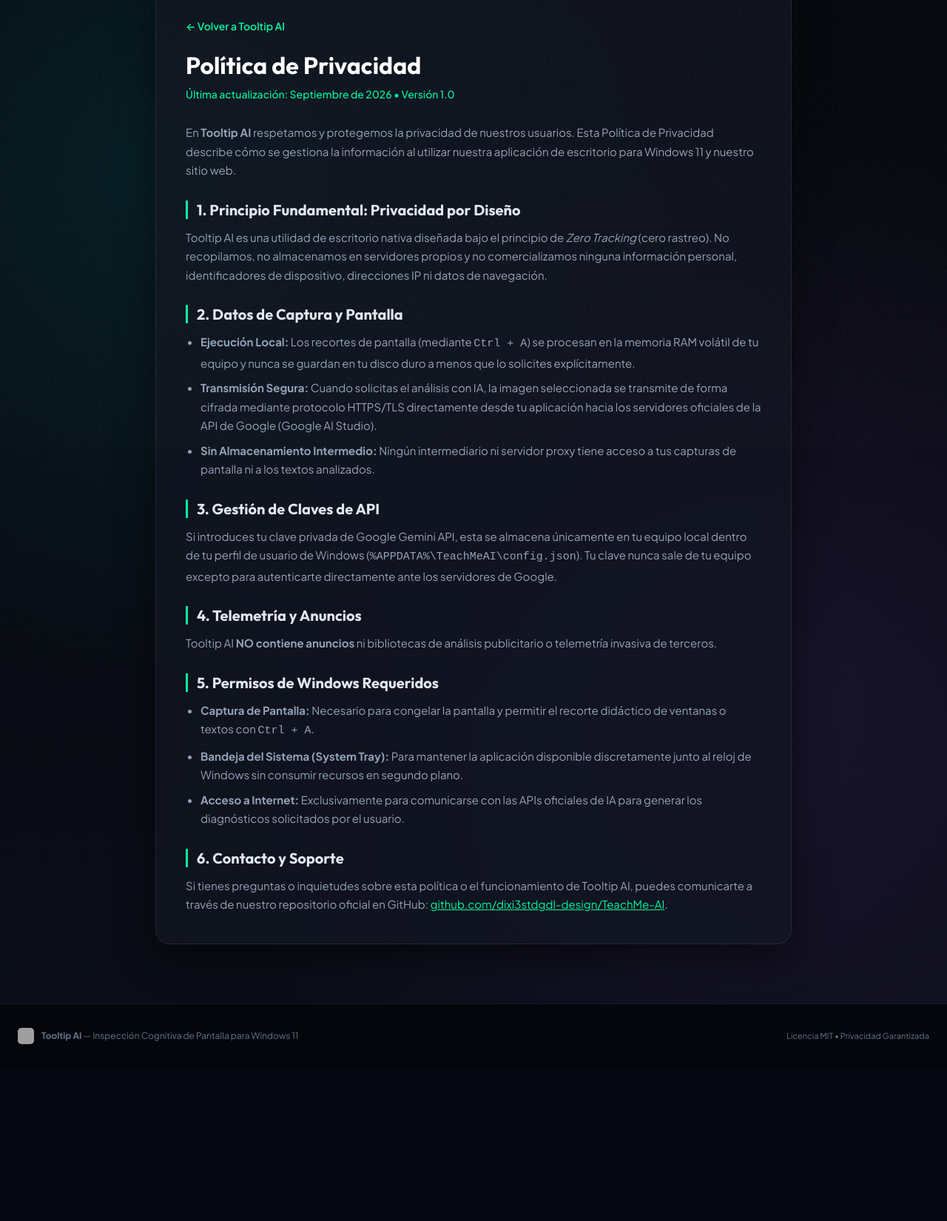
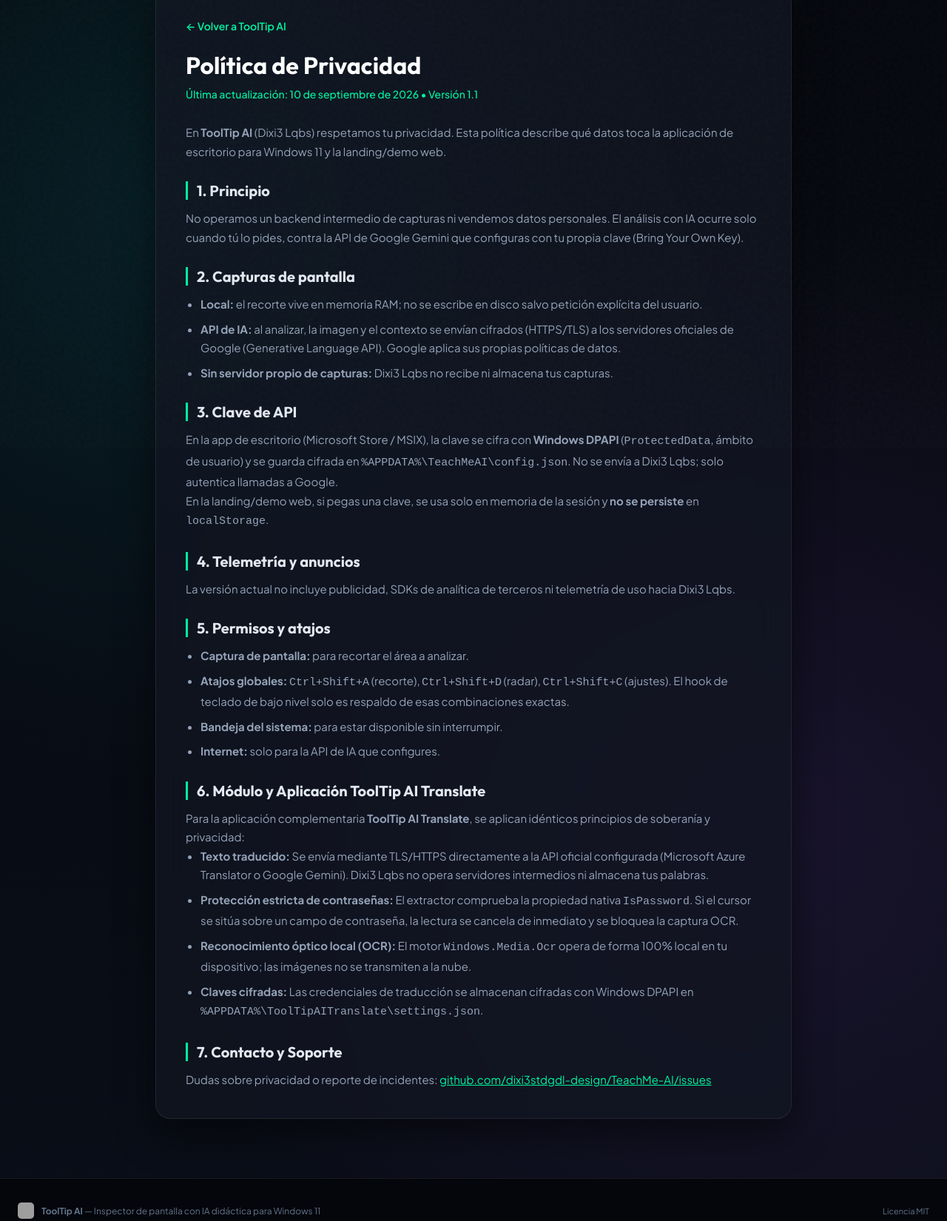
Before and after one commit to dixi3stdgdl-design/TeachMe-AI, an Electron app: page privacy.html in a window 1280 px wide. Shown: the part 194-1844 px from the top of the page at 74% size. Before the commit the page ends 1637 px from the top, so only its background shows below. Drawn offline with Linux system fonts and the light colour scheme; grey boxes are pictures that could not be loaded.

Commit message:
fix: deploy website and privacy policy to GitHub Pages for Microsoft Store certification

```diff
--- a/privacy.html
+++ b/privacy.html
@@ -3,7 +3,7 @@
 <head>
   <meta charset="UTF-8">
   <meta name="viewport" content="width=device-width, initial-scale=1.0">
-  <title>Política de Privacidad — Tooltip AI</title>
+  <title>Política de Privacidad — ToolTip AI</title>
   <link rel="preconnect" href="https://fonts.googleapis.com">
   <link rel="preconnect" href="https://fonts.gstatic.com" crossorigin>
   <link href="https://fonts.googleapis.com/css2?family=Outfit:wght@400;500;600;700&family=Plus+Jakarta+Sans:wght@400;500;600;700&family=JetBrains+Mono:wght@400;500&display=swap" rel="stylesheet">
@@ -77,8 +77,8 @@
   <header class="site-header">
     <nav class="site-nav">
       <a href="index.html" class="brand-badge">
-        <img src="icon.png" alt="Tooltip AI" class="brand-logo-img">
-        <span class="brand-name">Tooltip <span>AI</span></span>
+        <img src="icon.png" alt="ToolTip AI" class="brand-logo-img">
+        <span class="brand-name">ToolTip <span>AI</span></span>
       </a>
       <div class="nav-actions">
         <a href="index.html" class="nav-btn-github">Volver al Inicio</a>
@@ -87,46 +87,68 @@
   </header>
 
   <main class="privacy-container">
-    <a href="index.html" class="back-home">← Volver a Tooltip AI</a>
+    <a href="index.html" class="back-home">← Volver a ToolTip AI</a>
     <h1>Política de Privacidad</h1>
-    <span class="effective-date">Última actualización: Septiembre de 2026 • Versión 1.0</span>
+    <span class="effective-date">Última actualización: 10 de septiembre de 2026 • Versión 1.1</span>
 
     <p>
-      En <strong>Tooltip AI</strong> respetamos y protegemos la privacidad de nuestros usuarios. Esta Política de Privacidad describe cómo se gestiona la información al utilizar nuestra aplicación de escritorio para Windows 11 y nuestro sitio web.
+      En <strong>ToolTip AI</strong> (Dixi3 Lqbs) respetamos tu privacidad. Esta política describe qué datos
+      toca la aplicación de escritorio para Windows 11 y la landing/demo web.
     </p>
 
-    <h2>1. Principio Fundamental: Privacidad por Diseño</h2>
+    <h2>1. Principio</h2>
     <p>
-      Tooltip AI es una utilidad de escritorio nativa diseñada bajo el principio de <em>Zero Tracking</em> (cero rastreo). No recopilamos, no almacenamos en servidores propios y no comercializamos ninguna información personal, identificadores de dispositivo, direcciones IP ni datos de navegación.
+      No operamos un backend intermedio de capturas ni vendemos datos personales.
+      El análisis con IA ocurre solo cuando tú lo pides, contra la API de Google Gemini
+      que configuras con tu propia clave (Bring Your Own Key).
     </p>
 
-    <h2>2. Datos de Captura y Pantalla</h2>
+    <h2>2. Capturas de pantalla</h2>
     <ul>
-      <li><strong>Ejecución Local:</strong> Los recortes de pantalla (mediante <code>Ctrl + A</code>) se procesan en la memoria RAM volátil de tu equipo y nunca se guardan en tu disco duro a menos que lo solicites explícitamente.</li>
-      <li><strong>Transmisión Segura:</strong> Cuando solicitas el análisis con IA, la imagen seleccionada se transmite de forma cifrada mediante protocolo HTTPS/TLS directamente desde tu aplicación hacia los servidores oficiales de la API de Google (Google AI Studio).</li>
-      <li><strong>Sin Almacenamiento Intermedio:</strong> Ningún intermediario ni servidor proxy tiene acceso a tus capturas de pantalla ni a los textos analizados.</li>
+      <li><strong>Local:</strong> el recorte vive en memoria RAM; no se escribe en disco salvo petición explícita del usuario.</li>
+      <li><strong>API de IA:</strong> al analizar, la imagen y el contexto se envían cifrados (HTTPS/TLS) a los servidores oficiales de Google (Generative Language API). Google aplica sus propias políticas de datos.</li>
+      <li><strong>Sin servidor propio de capturas:</strong> Dixi3 Lqbs no recibe ni almacena tus capturas.</li>
     </ul>
 
-    <h2>3. Gestión de Claves de API</h2>
+    <h2>3. Clave de API</h2>
     <p>
-      Si introduces tu clave privada de Google Gemini API, esta se almacena únicamente en tu equipo local dentro de tu perfil de usuario de Windows (<code>%APPDATA%\TeachMeAI\config.json</code>). Tu clave nunca sale de tu equipo excepto para autenticarte directamente ante los servidores de Google.
+      En la app de escritorio (Microsoft Store / MSIX), la clave se cifra con
+      <strong>Windows DPAPI</strong> (<code>ProtectedData</code>, ámbito de usuario) y se guarda cifrada en
+      <code>%APPDATA%\TeachMeAI\config.json</code>. No se envía a Dixi3 Lqbs; solo autentica llamadas a Google.
+    </p>
+    <p>
+      En la landing/demo web, si pegas una clave, se usa solo en memoria de la sesión y
+      <strong>no se persiste</strong> en <code>localStorage</code>.
     </p>
 
-    <h2>4. Telemetría y Anuncios</h2>
+    <h2>4. Telemetría y anuncios</h2>
     <p>
-      Tooltip AI <strong>NO contiene anuncios</strong> ni bibliotecas de análisis publicitario o telemetría invasiva de terceros.
+      La versión actual no incluye publicidad, SDKs de analítica de terceros ni telemetría de uso hacia Dixi3 Lqbs.
     </p>
 
-    <h2>5. Permisos de Windows Requeridos</h2>
+    <h2>5. Permisos y atajos</h2>
     <ul>
-      <li><strong>Captura de Pantalla:</strong> Necesario para congelar la pantalla y permitir el recorte didáctico de ventanas o textos con <code>Ctrl + A</code>.</li>
-      <li><strong>Bandeja del Sistema (System Tray):</strong> Para mantener la aplicación disponible discretamente junto al reloj de Windows sin consumir recursos en segundo plano.</li>
-      <li><strong>Acceso a Internet:</strong> Exclusivamente para comunicarse con las APIs oficiales de IA para generar los diagnósticos solicitados por el usuario.</li>
+      <li><strong>Captura de pantalla:</strong> para recortar el área a analizar.</li>
+      <li><strong>Atajos globales:</strong> <code>Ctrl+Shift+A</code> (recorte), <code>Ctrl+Shift+D</code> (radar), <code>Ctrl+Shift+C</code> (ajustes). El hook de teclado de bajo nivel solo es respaldo de esas combinaciones exactas.</li>
+      <li><strong>Bandeja del sistema:</strong> para estar disponible sin interrumpir.</li>
+      <li><strong>Internet:</strong> solo para la API de IA que configures.</li>
     </ul>
 
-    <h2>6. Contacto y Soporte</h2>
+    <h2>6. Módulo y Aplicación ToolTip AI Translate</h2>
     <p>
-      Si tienes preguntas o inquietudes sobre esta política o el funcionamiento de Tooltip AI, puedes comunicarte a través de nuestro repositorio oficial en GitHub: <a href="https://github.com/dixi3stdgdl-design/TeachMe-AI/issues" target="_blank" rel="noopener" style="color: #00F5A0;">github.com/dixi3stdgdl-design/TeachMe-AI</a>.
+      Para la aplicación complementaria <strong>ToolTip AI Translate</strong>, se aplican idénticos principios de soberanía y privacidad:
+    </p>
+    <ul>
+      <li><strong>Texto traducido:</strong> Se envía mediante TLS/HTTPS directamente a la API oficial configurada (Microsoft Azure Translator o Google Gemini). Dixi3 Lqbs no opera servidores intermedios ni almacena tus palabras.</li>
+      <li><strong>Protección estricta de contraseñas:</strong> El extractor comprueba la propiedad nativa <code>IsPassword</code>. Si el cursor se sitúa sobre un campo de contraseña, la lectura se cancela de inmediato y se bloquea la captura OCR.</li>
+      <li><strong>Reconocimiento óptico local (OCR):</strong> El motor <code>Windows.Media.Ocr</code> opera de forma 100% local en tu dispositivo; las imágenes no se transmiten a la nube.</li>
+      <li><strong>Claves cifradas:</strong> Las credenciales de traducción se almacenan cifradas con Windows DPAPI en <code>%APPDATA%\ToolTipAITranslate\settings.json</code>.</li>
+    </ul>
+
+    <h2>7. Contacto y Soporte</h2>
+    <p>
+      Dudas sobre privacidad o reporte de incidentes:
+      <a href="https://github.com/dixi3stdgdl-design/TeachMe-AI/issues" target="_blank" rel="noopener" style="color: #00F5A0;">github.com/dixi3stdgdl-design/TeachMe-AI/issues</a>
     </p>
   </main>
 
@@ -134,10 +156,10 @@
     <div class="footer-inner">
       <div style="display: flex; align-items: center; gap: 10px;">
         <img src="icon.png" width="22" height="22" style="border-radius: 5px;">
-        <span><strong>Tooltip AI</strong> — Inspección Cognitiva de Pantalla para Windows 11</span>
+        <span><strong>ToolTip AI</strong> — Inspector de pantalla con IA didáctica para Windows 11</span>
       </div>
       <div style="color: var(--text-muted); font-size: 11px;">
-        Licencia MIT • Privacidad Garantizada
+        Licencia MIT
       </div>
     </div>
   </footer>
```
Also changed, not shown: .github/workflows/pages.yml, README.md.
